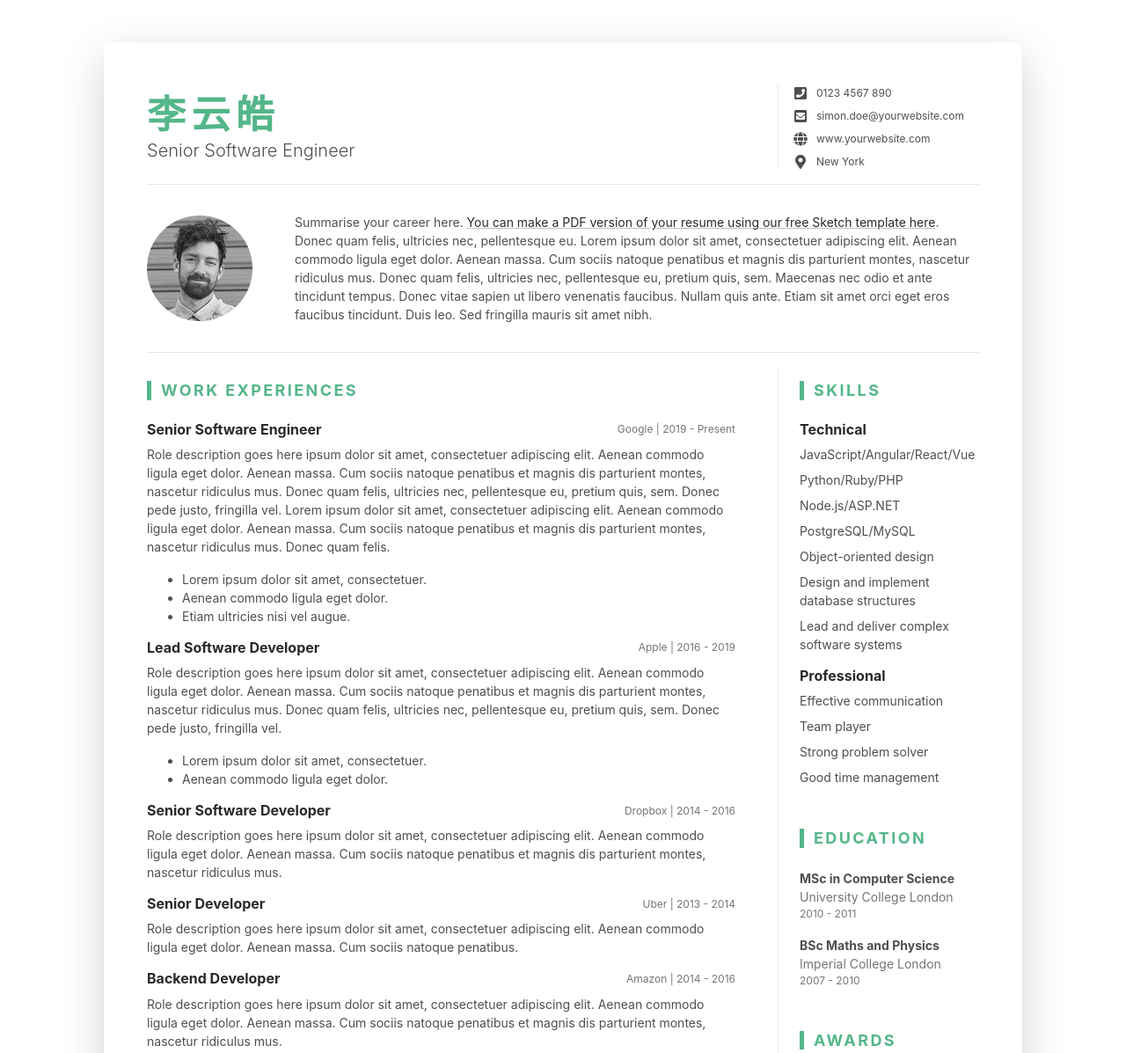
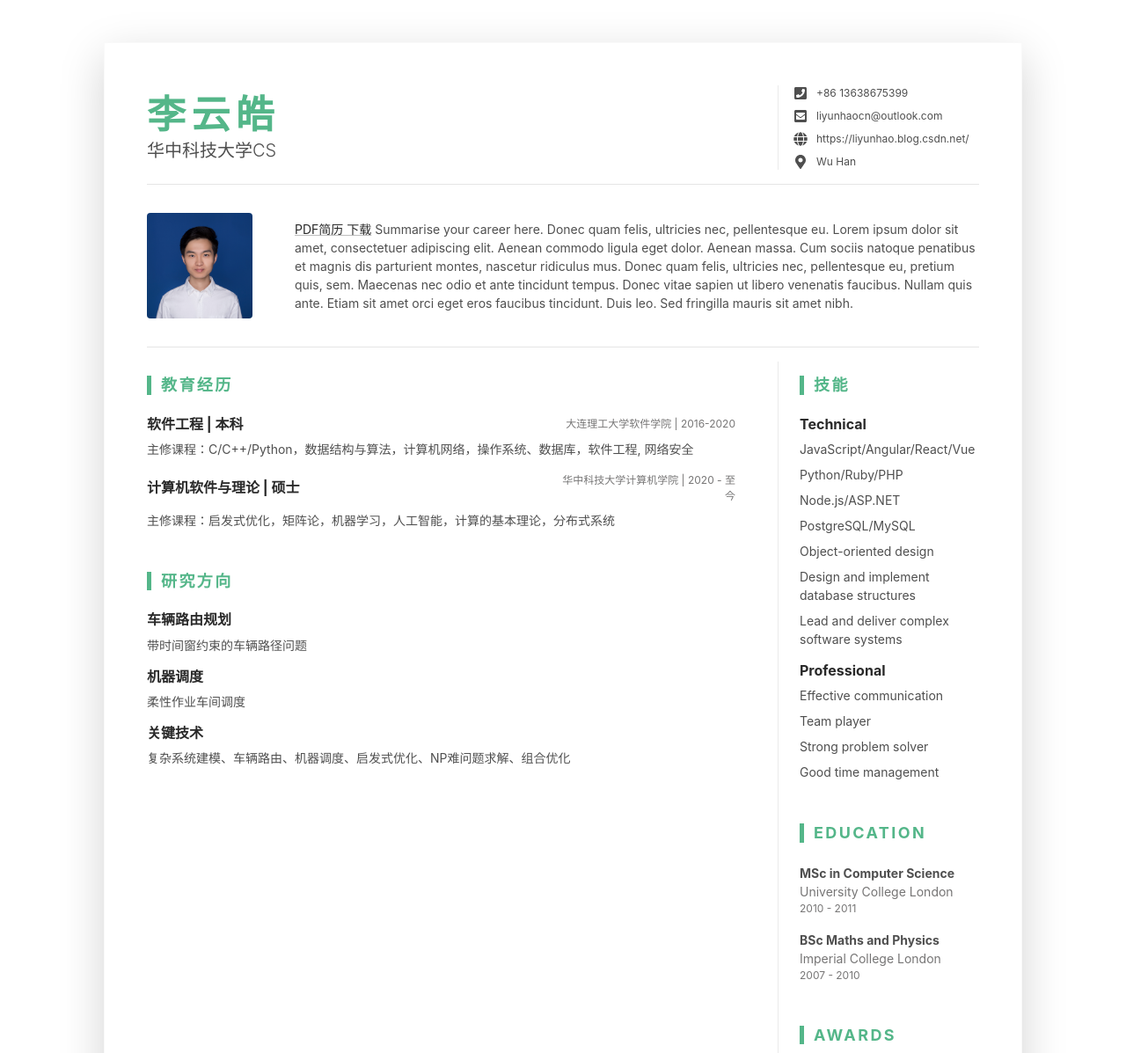
Before and after one commit to liyunhaocn/liyunhaocn.github.io, a plain HTML site: page index.html in a window 1280 px wide. Shown: the top 1197 px of the page at 88% size. Drawn offline with nearby package versions, Linux system fonts and the light colour scheme.

Commit message:
填写信息 更新pdf

```diff
--- a/index.html
+++ b/index.html
@@ -37,14 +37,14 @@
 					<div class="row align-items-center">
 						<div class="resume-title col-12 col-md-6 col-lg-8 col-xl-9">
 							<h2 class="resume-name mb-0 text-uppercase" id="clickA4">李云皓</h2>
-							<div class="resume-tagline mb-3 mb-md-0">Senior Software Engineer</div>
+							<div class="resume-tagline mb-3 mb-md-0">华中科技大学CS</div>
 						</div><!--//resume-title-->
 						<div class="resume-contact col-12 col-md-6 col-lg-4 col-xl-3">
 							<ul class="list-unstyled mb-0">
-								<li class="mb-2"><i class="fas fa-phone-square fa-fw fa-lg mr-2 "></i><a class="resume-link" href="tel:#">0123 4567 890</a></li>
-								<li class="mb-2"><i class="fas fa-envelope-square fa-fw fa-lg mr-2"></i><a class="resume-link" href="mailto:#">simon.doe@yourwebsite.com</a></li>
-								<li class="mb-2"><i class="fas fa-globe fa-fw fa-lg mr-2"></i><a class="resume-link" href="#">www.yourwebsite.com</a></li>
-								<li class="mb-0"><i class="fas fa-map-marker-alt fa-fw fa-lg mr-2"></i>New York</li>
+								<li class="mb-2"><i class="fas fa-phone-square fa-fw fa-lg mr-2 "></i><a class="resume-link" href="tel:#">+86 13638675399</a></li>
+								<li class="mb-2"><i class="fas fa-envelope-square fa-fw fa-lg mr-2"></i><a class="resume-link" href="mailto:#">liyunhaocn@outlook.com</a></li>
+								<li class="mb-2"><i class="fas fa-globe fa-fw fa-lg mr-2"></i><a class="resume-link" href="#">https://liyunhao.blog.csdn.net/</a></li>
+								<li class="mb-0"><i class="fas fa-map-marker-alt fa-fw fa-lg mr-2"></i>Wu Han</li>
 							</ul>
 						</div><!--//resume-contact-->
 					</div><!--//row-->
@@ -53,49 +53,53 @@
 				<hr>
 				<div class="resume-intro py-3">
 					<div class="media flex-column flex-md-row align-items-center">
-						<img class="resume-profile-image mb-3 mb-md-0 mr-md-5 ml-md-0 rounded mx-auto" src="assets/images/resume-profile.png" alt="image">
+						<img class="resume-profile-image mb-3 mb-md-0 mr-md-5 ml-md-0 rounded mx-auto" src="assets/images/resume-profile.jpg" alt="image">
 						<div class="media-body text-left">
-							<p class="mb-0">Summarise your career here. <a class="theme-link" href="#resources/sketch-template/resume-sketch-sketch-resume-template-for-software-developers/" target="_blank">You can make a PDF version of your resume using our free Sketch template here</a>. Donec quam felis, ultricies nec, pellentesque eu. Lorem ipsum dolor sit amet, consectetuer adipiscing elit. Aenean commodo ligula eget dolor. Aenean massa. Cum sociis natoque penatibus et magnis dis parturient montes, nascetur ridiculus mus. Donec quam felis, ultricies nec, pellentesque eu, pretium quis, sem.  Maecenas nec odio et ante tincidunt tempus. Donec vitae sapien ut libero venenatis faucibus. Nullam quis ante. Etiam sit amet orci eget eros faucibus tincidunt. Duis leo. Sed fringilla mauris sit amet nibh. </p>
+							<p class="mb-0">
+							<a class="theme-link" href="./liyunhao-resume.pdf" target="_blank">PDF简历 下载</a>
+						Summarise your career here.  Donec quam felis, ultricies nec, pellentesque eu. Lorem ipsum dolor sit amet, consectetuer adipiscing elit. Aenean commodo ligula eget dolor. Aenean massa. Cum sociis natoque penatibus et magnis dis parturient montes, nascetur ridiculus mus. Donec quam felis, ultricies nec, pellentesque eu, pretium quis, sem.  Maecenas nec odio et ante tincidunt tempus. Donec vitae sapien ut libero venenatis faucibus. Nullam quis ante. Etiam sit amet orci eget eros faucibus tincidunt. Duis leo. Sed fringilla mauris sit amet nibh. </p>
 						</div><!--//media-body-->
 					</div>
 				</div><!--//resume-intro-->
 				<hr>
-				<div class="tlinks">Collect from <a href="http://www.cssmoban.com/"  title="网站模板">网站模板</a></div>
+
+				<!-- <div class="tlinks">Collect from <a href="http://www.cssmoban.com/"  title="网站模板">网站模板</a></div> -->
+
 				<div class="resume-body">
 					<div class="row">
 						<div class="resume-main col-12 col-lg-8 col-xl-9 pr-0 pr-lg-5">
 							<section class="work-section py-3">
-								<h3 class="text-uppercase resume-section-heading mb-4">Work Experiences</h3>
+								<h3 class="text-uppercase resume-section-heading mb-4">教育经历</h3>
 								<div class="item mb-3">
 									<div class="item-heading row align-items-center mb-2">
-										<h4 class="item-title col-12 col-md-6 col-lg-8 mb-2 mb-md-0">Senior Software Engineer</h4>
-										<div class="item-meta col-12 col-md-6 col-lg-4 text-muted text-left text-md-right">Google | 2019 - Present</div>
+										<h4 class="item-title col-12 col-md-6 col-lg-8 mb-2 mb-md-0">软件工程 | 本科</h4>
+										<div class="item-meta col-12 col-md-6 col-lg-4 text-muted text-left text-md-right">大连理工大学软件学院 | 2016-2020 </div>
 
 									</div>
 									<div class="item-content">
-										<p>Role description goes here ipsum dolor sit amet, consectetuer adipiscing elit. Aenean commodo ligula eget dolor. Aenean massa. Cum sociis natoque penatibus et magnis dis parturient montes, nascetur ridiculus mus. Donec quam felis, ultricies nec, pellentesque eu, pretium quis, sem. Donec pede justo, fringilla vel. Lorem ipsum dolor sit amet, consectetuer adipiscing elit. Aenean commodo ligula eget dolor. Aenean massa. Cum sociis natoque penatibus et magnis dis parturient montes, nascetur ridiculus mus. Donec quam felis.</p>
-										<ul class="resume-list">
+										<p>主修课程：C/C++/Python，数据结构与算法，计算机网络，操作系统、数据库，软件工程, 网络安全</p>
+										<!-- <ul class="resume-list">
 											<li>Lorem ipsum dolor sit amet, consectetuer.</li>
 											<li>Aenean commodo ligula eget dolor.</li>
 											<li>Etiam ultricies nisi vel augue.</li>
-										</ul>
+										</ul> -->
 									</div>
 								</div><!--//item-->
 								<div class="item mb-3">
 									<div class="item-heading row align-items-center mb-2">
-										<h4 class="item-title col-12 col-md-6 col-lg-8 mb-2 mb-md-0">Lead Software Developer</h4>
-										<div class="item-meta col-12 col-md-6 col-lg-4 text-muted text-left text-md-right">Apple | 2016 - 2019</div>
+										<h4 class="item-title col-12 col-md-6 col-lg-8 mb-2 mb-md-0">计算机软件与理论 | 硕士</h4>
+										<div class="item-meta col-12 col-md-6 col-lg-4 text-muted text-left text-md-right">华中科技大学计算机学院 | 2020 - 至今</div>
 
 									</div>
 									<div class="item-content">
-										<p>Role description goes here ipsum dolor sit amet, consectetuer adipiscing elit. Aenean commodo ligula eget dolor. Aenean massa. Cum sociis natoque penatibus et magnis dis parturient montes, nascetur ridiculus mus. Donec quam felis, ultricies nec, pellentesque eu, pretium quis, sem. Donec pede justo, fringilla vel.</p>
-										<ul class="resume-list">
+										<p>主修课程：启发式优化，矩阵论，机器学习，人工智能，计算的基本理论，分布式系统</p>
+										<!-- <ul class="resume-list">
 											<li>Lorem ipsum dolor sit amet, consectetuer.</li>
 											<li>Aenean commodo ligula eget dolor.</li>
-										</ul>
+										</ul> -->
 									</div>
 								</div><!--//item-->
-								<div class="item mb-3">
+								<!-- <div class="item mb-3">
 									<div class="item-heading row align-items-center mb-2">
 										<h4 class="item-title col-12 col-md-6 col-lg-8 mb-2 mb-md-0">Senior Software Developer</h4>
 										<div class="item-meta col-12 col-md-6 col-lg-4 text-muted text-left text-md-right">Dropbox | 2014 - 2016</div>
@@ -104,8 +108,8 @@
 									<div class="item-content">
 										<p>Role description goes here ipsum dolor sit amet, consectetuer adipiscing elit. Aenean commodo ligula eget dolor. Aenean massa. Cum sociis natoque penatibus et magnis dis parturient montes, nascetur ridiculus mus.</p>
 									</div>
-								</div><!--//item-->
-								<div class="item">
+								</div> --><!--//item-->
+								<!-- <div class="item">
 									<div class="item-heading row align-items-center mb-2">
 										<h4 class="item-title col-12 col-md-6 col-lg-8 mb-2 mb-md-0">Senior Developer</h4>
 										<div class="item-meta col-12 col-md-6 col-lg-4 text-muted text-left text-md-right">Uber | 2013 - 2014</div>
@@ -114,8 +118,8 @@
 									<div class="item-content">
 										<p>Role description goes here ipsum dolor sit amet, consectetuer adipiscing elit. Aenean commodo ligula eget dolor. Aenean massa. Cum sociis natoque penatibus. </p>
 									</div>
-								</div><!--//item-->
-								<div class="item">
+								</div> --><!--//item-->
+								<!-- <div class="item">
 									<div class="item-heading row align-items-center mb-2">
 										<h4 class="item-title col-12 col-md-6 col-lg-8 mb-2 mb-md-0">Backend Developer</h4>
 										<div class="item-meta col-12 col-md-6 col-lg-4 text-muted text-left text-md-right">Amazon | 2014 - 2016</div>
@@ -124,8 +128,8 @@
 									<div class="item-content">
 										<p>Role description goes here ipsum dolor sit amet, consectetuer adipiscing elit. Aenean commodo ligula eget dolor. Aenean massa. Cum sociis natoque penatibus et magnis dis parturient montes, nascetur ridiculus mus.</p>
 									</div>
-								</div><!--//item-->
-								<div class="item">
+								</div> --><!--//item-->
+								<!-- <div class="item">
 									<div class="item-heading row align-items-center mb-2">
 										<h4 class="item-title col-12 col-md-6 col-lg-8 mb-2 mb-md-0">Frontend Developer</h4>
 										<div class="item-meta col-12 col-md-6 col-lg-4 text-muted text-left text-md-right">Startup | 2013 - 2014</div>
@@ -134,44 +138,44 @@
 									<div class="item-content">
 										<p>Role description goes here ipsum dolor sit amet, consectetuer adipiscing elit. Aenean commodo ligula eget dolor. Aenean massa. Cum sociis natoque penatibus. </p>
 									</div>
-								</div><!--//item-->
+								</div> --><!--//item-->
 
 							</section><!--//work-section-->
 
 
 							<section class="project-section py-3">
-								<h3 class="text-uppercase resume-section-heading mb-4">Projects</h3>
+								<h3 class="text-uppercase resume-section-heading mb-4">研究方向</h3>
 								<div class="item mb-3">
 									<div class="item-heading row align-items-center mb-2">
-										<h4 class="item-title col-12 col-md-6 col-lg-8 mb-2 mb-md-0">Project Lorem Ipsum</h4>
-										<div class="item-meta col-12 col-md-6 col-lg-4 text-muted text-left text-md-right">Open Source</div>
+										<h4 class="item-title col-12 col-md-6 col-lg-8 mb-2 mb-md-0">车辆路由规划</h4>
+										<!-- <div class="item-meta col-12 col-md-6 col-lg-4 text-muted text-left text-md-right">Open Source</div> -->
 
 									</div>
 									<div class="item-content">
-										<p>You can use this section for your side projects. You can <a href="#" class="theme-link">provide a project link here</a> as well. Lorem ipsum dolor sit amet, consectetuer adipiscing elit. Aenean commodo ligula eget dolor. Aenean massa. Cum sociis natoque penatibus et magnis dis parturient montes, nascetur ridiculus mus.</p>
+										<p>带时间窗约束的车辆路径问题</p>
 
 
 									</div>
 								</div><!--//item-->
 								<div class="item">
 									<div class="item-heading row align-items-center mb-2">
-										<h4 class="item-title col-12 col-md-6 col-lg-8 mb-2 mb-md-0">Project Sed Fringilla</h4>
-										<div class="item-meta col-12 col-md-6 col-lg-4 text-muted text-left text-md-right">Open Source</div>
+										<h4 class="item-title col-12 col-md-6 col-lg-8 mb-2 mb-md-0">机器调度</h4>
+										<!-- <div class="item-meta col-12 col-md-6 col-lg-4 text-muted text-left text-md-right">Open Source</div> -->
 
 									</div>
 									<div class="item-content">
-										<p>You can use this section for your side projects. Cras dapibus. Vivamus elementum semper nisi. Aenean vulputate eleifend tellus. Aenean leo ligula, porttitor eu, consequat vitae, eleifend ac, enim.</p>
+										<p>柔性作业车间调度</p>
 
 									</div>
 								</div><!--//item-->
 								<div class="item">
 									<div class="item-heading row align-items-center mb-2">
-										<h4 class="item-title col-12 col-md-6 col-lg-8 mb-2 mb-md-0">Project Praesent </h4>
-										<div class="item-meta col-12 col-md-6 col-lg-4 text-muted text-left text-md-right">Open Source</div>
+										<h4 class="item-title col-12 col-md-6 col-lg-8 mb-2 mb-md-0">关键技术 </h4>
+										<!-- <div class="item-meta col-12 col-md-6 col-lg-4 text-muted text-left text-md-right">Open Source</div> -->
 
 									</div>
 									<div class="item-content">
-										<p>You can use this section for your side projects. Cras dapibus. Vivamus elementum semper nisi. Aenean vulputate eleifend tellus. Aenean leo ligula, porttitor eu, consequat vitae, eleifend ac, enim.</p>
+										<p>复杂系统建模、车辆路由、机器调度、启发式优化、NP难问题求解、组合优化</p>
 
 									</div>
 								</div><!--//item-->
@@ -179,7 +183,7 @@
 						</div><!--//resume-main-->
 						<aside class="resume-aside col-12 col-lg-4 col-xl-3 px-lg-4 pb-lg-4">
 							<section class="skills-section py-3">
-								<h3 class="text-uppercase resume-section-heading mb-4">Skills</h3>
+								<h3 class="text-uppercase resume-section-heading mb-4">技能</h3>
 								<div class="item">
 									<h4 class="item-title">Technical</h4>
 									<ul class="list-unstyled resume-skills-list">
@@ -253,9 +257,9 @@
 						<hr>
 						<div class="resume-footer text-center">
 							<ul class="resume-social-list list-inline mx-auto mb-0 d-inline-block text-muted">
-								<li class="list-inline-item mb-lg-0 mr-3"><a class="resume-link" href="#"><i class="fab fa-github-square fa-2x mr-2" data-fa-transform="down-4"></i><span class="d-none d-lg-inline-block text-muted">github.com/username</span></a></li>
-								<li class="list-inline-item mb-lg-0 mr-3"><a class="resume-link" href="#"><i class="fab fa-linkedin fa-2x mr-2" data-fa-transform="down-4"></i><span class="d-none d-lg-inline-block text-muted">linkedin.com/in/username</span></a></li>
-								<li class="list-inline-item mb-lg-0 mr-lg-3"><a class="resume-link" href="#"><i class="fab fa-twitter-square fa-2x mr-2" data-fa-transform="down-4"></i><span class="d-none d-lg-inline-block text-muted">@twittername</span></a></li>
+								<li class="list-inline-item mb-lg-0 mr-3"><a class="resume-link" href="https://github.com/liyunhaocn/"><i class="fab fa-github-square fa-2x mr-2" data-fa-transform="down-4"></i><span class="d-none d-lg-inline-block text-muted">github.com/liyunhaocn</span></a></li>
+								<li class="list-inline-item mb-lg-0 mr-3"><a class="resume-link" href="#"><i class="fab fa-weixin fa-2x mr-2" data-fa-transform="down-4"></i><span class="d-none d-lg-inline-block text-muted">linkedin.com/in/username</span></a></li>
+								<li class="list-inline-item mb-lg-0 mr-lg-3"><a class="resume-link" href="https://liyunhao.blog.csdn.net/"><i class="fa fa-laptop fa-2x mr-2" data-fa-transform="down-4"></i><span class="d-none d-lg-inline-block text-muted">liyunhao.blog.csdn.net</span></a></li>
 							</ul>
 						</div><!--//resume-footer-->
 					</article>
@@ -263,10 +267,8 @@
 				</div><!--//container-->
 
 				<footer class="footer text-center py-4">
-					<small class="copyright">Designed with <i class="fas fa-heart"></i> by 3rdwavemedia for developers / To download
-						<a id="renderPdf"
-						href="javascript:void(0)"
-						title="网页模板">网页模板</a>
+					<small class="copyright">Designed with <i class="fas fa-heart"></i> by 3rdwavemedia for developers /
+						<a class="theme-link" href="./liyunhao-resume.pdf" target="_blank">下载</a> PDF 简历.
 					</small>
 				</footer>
 
```
Also changed, not shown: assets/images/resume-profile.jpg (added), assets/images/resume-profile1.png (renamed from assets/images/resume-profile.png), 1 other file.
